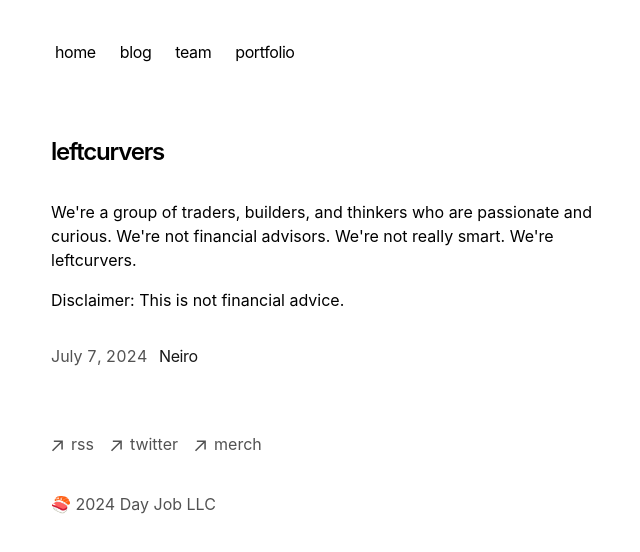
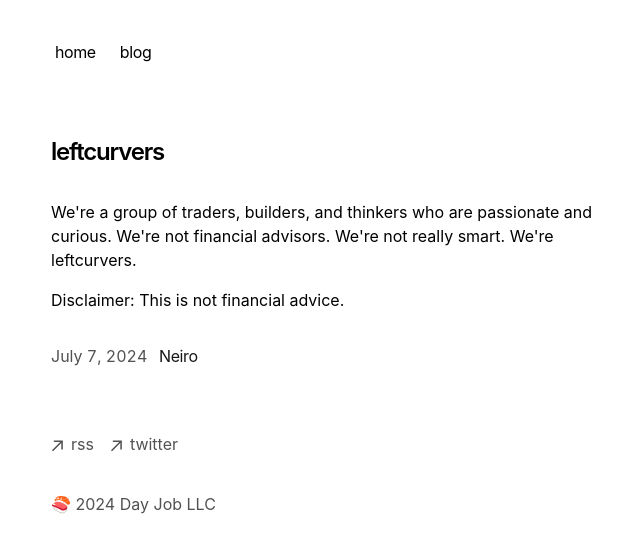
Before and after one commit to jarrensj/leftcurver, a Next.js app: page / in a window 1280 px wide. Shown: the top 552 px of the page, without its empty margins (301-941 px from the left). Built offline with nearby package versions, Linux system fonts and the light colour scheme.

Commit message:
edit nav bar and footer

```diff
--- a/app/components/footer.tsx
+++ b/app/components/footer.tsx
@@ -41,7 +41,7 @@ export default function Footer() {
             <p className="ml-2 h-7">twitter</p>
           </a>
         </li>
-        <li>
+        {/* <li>
           <a
             className="flex items-center transition-all hover:text-neutral-800 dark:hover:text-neutral-100"
             rel="noopener noreferrer"
@@ -51,7 +51,7 @@ export default function Footer() {
             <ArrowIcon />
             <p className="ml-2 h-7">merch</p>
           </a>
-        </li>
+        </li> */}
       </ul>
       <p className="mt-8 text-neutral-600 dark:text-neutral-300">
         🍣 {new Date().getFullYear()} Day Job LLC
--- a/app/components/nav.tsx
+++ b/app/components/nav.tsx
@@ -7,12 +7,12 @@ const navItems = {
   '/blog': {
     name: 'blog',
   },
-  '/team': {
-    name: 'team',
-  },
-  '/portfolio': {
-    name: 'portfolio',
-  },
+  // '/team': {
+  //   name: 'team',
+  // },
+  // '/portfolio': {
+  //   name: 'portfolio',
+  // },
 }
 
 export function Navbar() {
```
